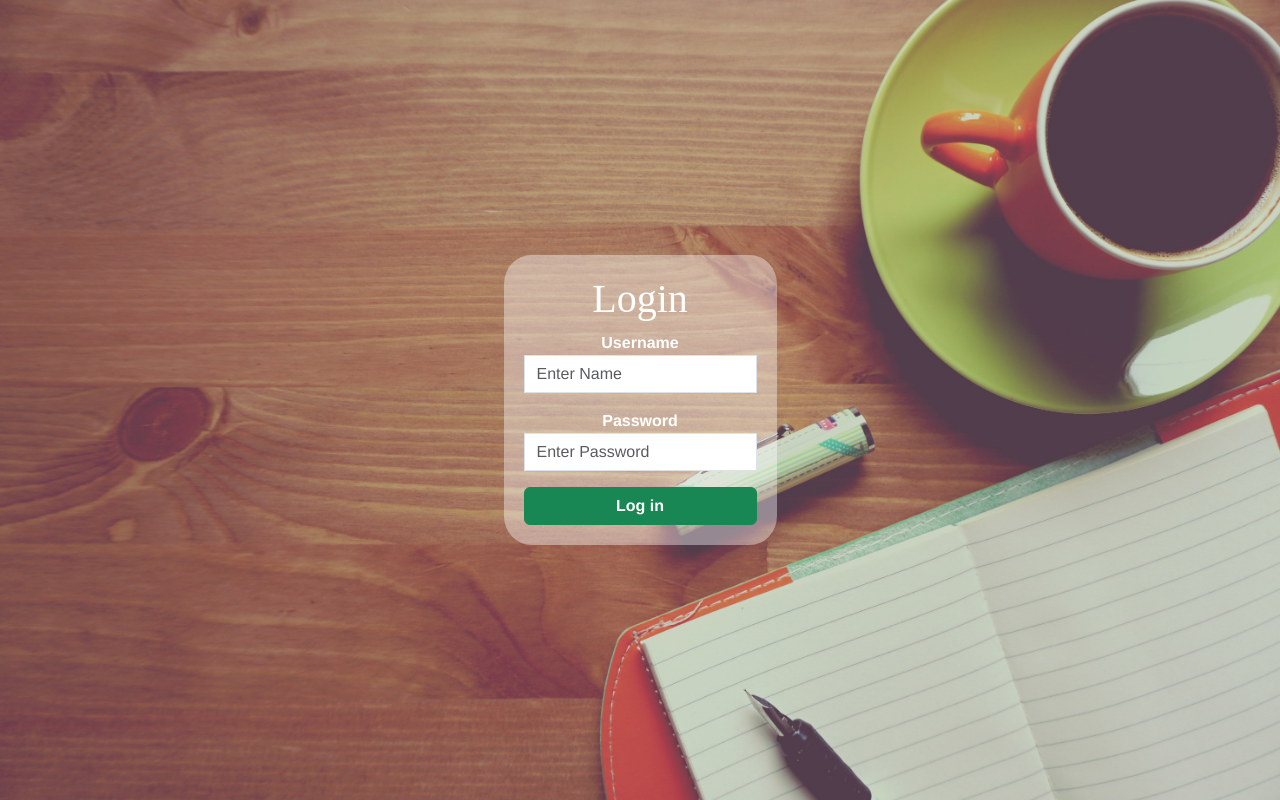
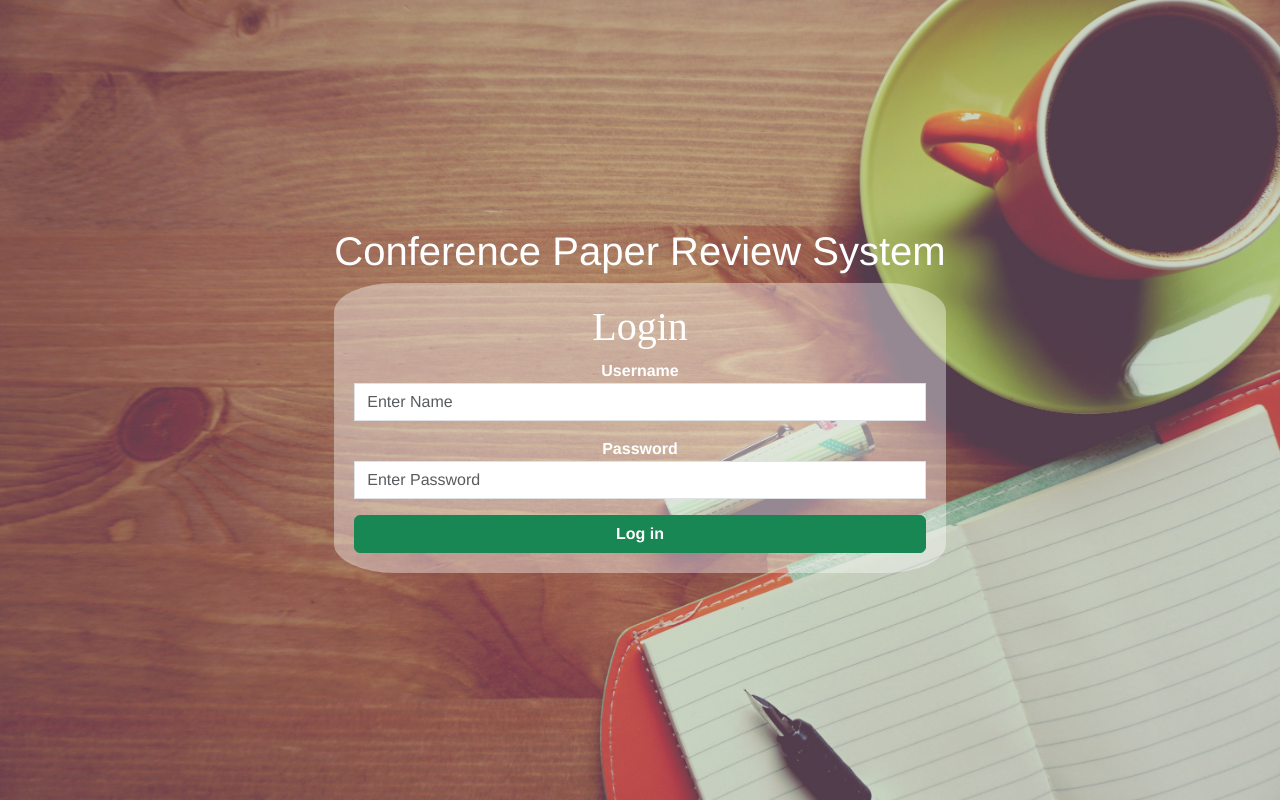
Before and after one commit to zanerosu/Conf_Paper_Sys, a React (Create React App) app in the folder frontend/: page / in a window 1280 px wide. Built offline with nearby package versions, Linux system fonts and the light colour scheme.

Commit message:
Update Login.js

```diff
--- a/frontend/src/Login.js
+++ b/frontend/src/Login.js
@@ -38,6 +38,8 @@ function Login() {
     }
 
   return (
+    <div className='Login-Page'>
+        <h1>Conference Paper Review System</h1>
         <div className='Login-Background'>
             <h1 className='Page-Header'>Login</h1>
             <form action = "" onSubmit={handleSubmit}>
@@ -59,6 +61,8 @@ function Login() {
 
             </form>
     </div>
+
+    </div>
   )
 }
 
```
Lines whose indentation alone changed are shown as unchanged.
